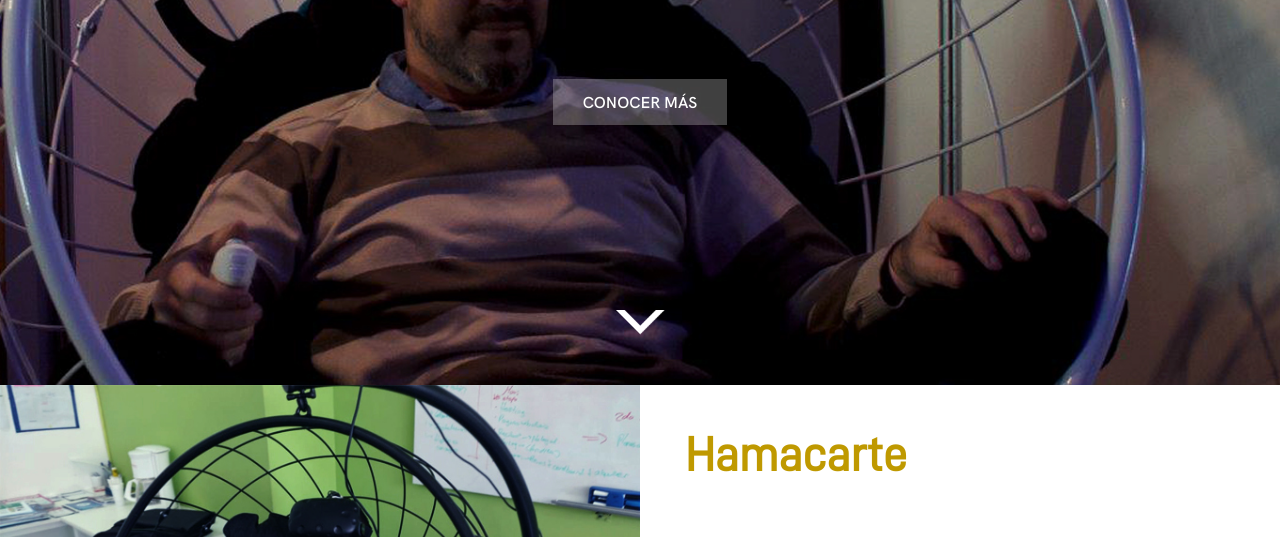
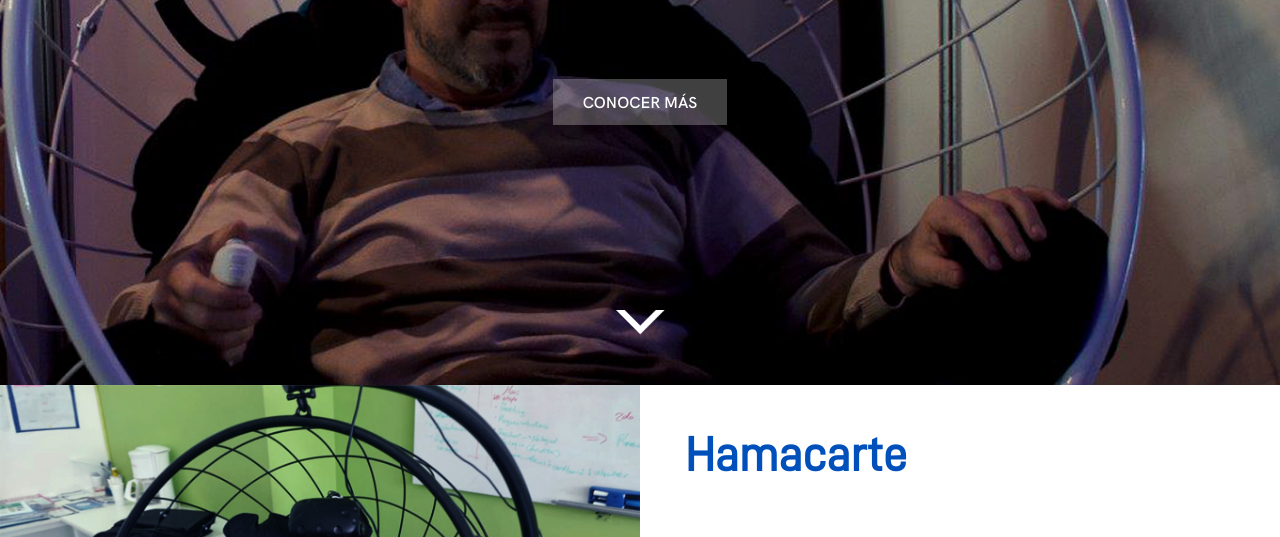
Before and after one commit to ExperienciaOK/experienciaok.github.io, a plain HTML site: page index.html in a window 1280 px wide. Shown: the part 415-952 px from the top of the page. Drawn offline with Linux system fonts and the light colour scheme.

Commit message:
Update estilos.css

```diff
--- a/css/estilos.css
+++ b/css/estilos.css
@@ -403,7 +403,7 @@ section{
 
 h2{
 	font-family: 'd-dinregular';
-	color:#bf9900;
+	color:#0050bb;
 	font-size:3em;
 	font-weight:bold;
 }
```
